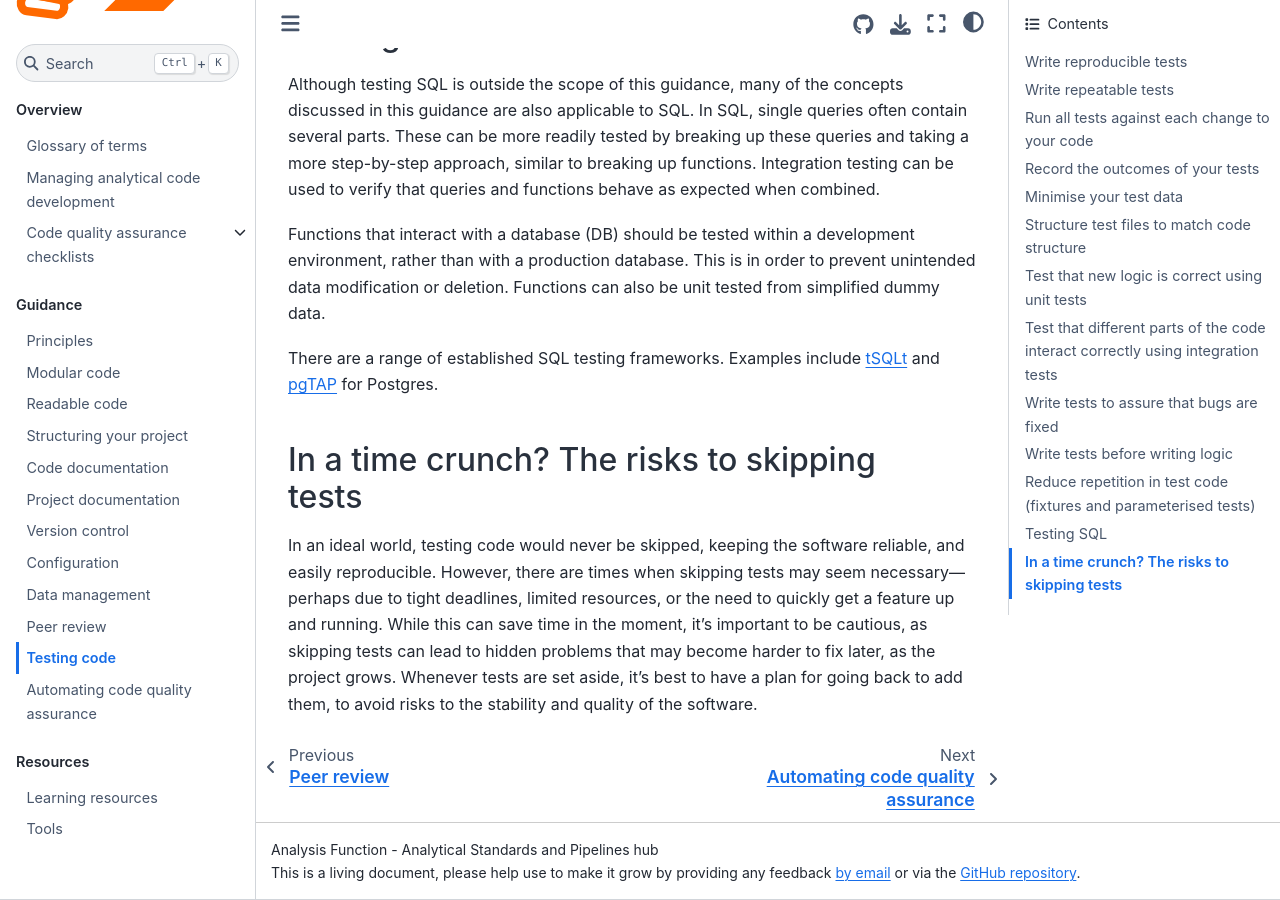
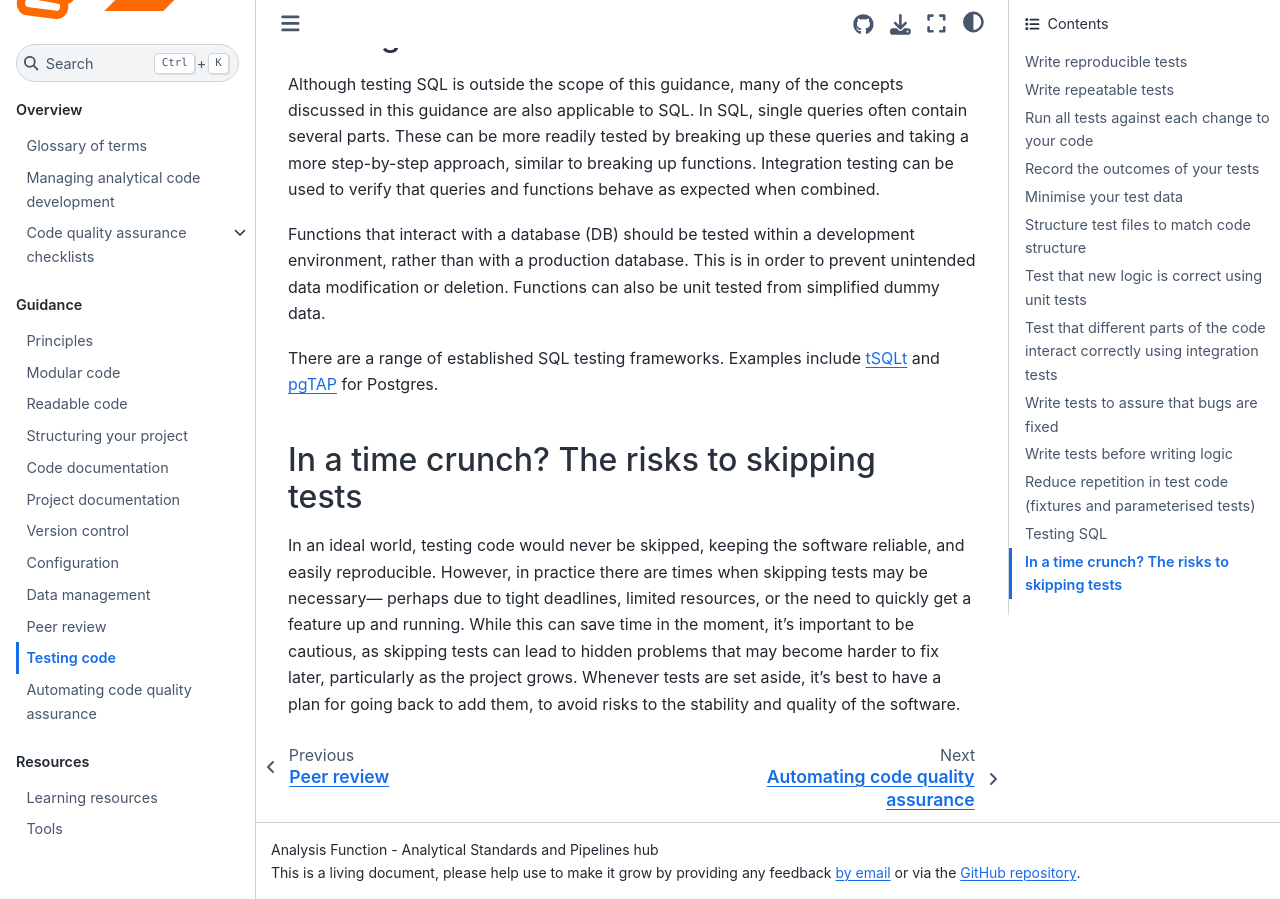
Before and after one commit to best-practice-and-impact/qa-of-code-guidance, a Jupyter Book: the page built from book/testing_code.md, in a window 1280 px wide and 900 px high, scrolled down 14312 px. Built offline with Jupyter Book 1.0.4 settings and Sphinx 7.4.7 and the Sphinx Book theme 1.1.4, drawn with Linux system fonts in a browser that asks for light colours.

Commit message:
Add slight edits to skipping tests paragraph

```diff
--- a/book/testing_code.md
+++ b/book/testing_code.md
@@ -605,9 +605,9 @@ and [pgTAP](https://github.com/theory/pgtap/) for Postgres.
 
 ## In a time crunch? The risks to skipping tests
 In an ideal world, testing code would never be skipped, keeping the software reliable,
-and easily reproducible. However, there are times when skipping tests may seem necessary—
+and easily reproducible. However, in practice there are times when skipping tests may be necessary—
 perhaps due to tight deadlines, limited resources, or the need to quickly get a feature up
 and running. While this can save time in the moment, it’s important to be cautious, as
-skipping tests can lead to hidden problems that may become harder to fix later, as the project
-grows. Whenever tests are set aside, it’s best to have a plan for going back to add them, to avoid
-risks to the stability and quality of the software.
+skipping tests can lead to hidden problems that may become harder to fix later, particularly
+as the project grows. Whenever tests are set aside, it’s best to have a plan for going back to add
+them, to avoid risks to the stability and quality of the software.
```
